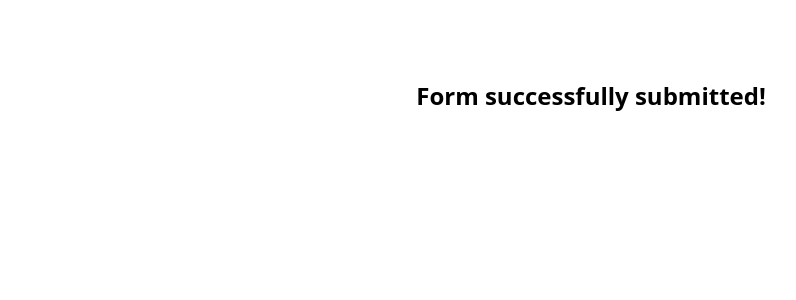
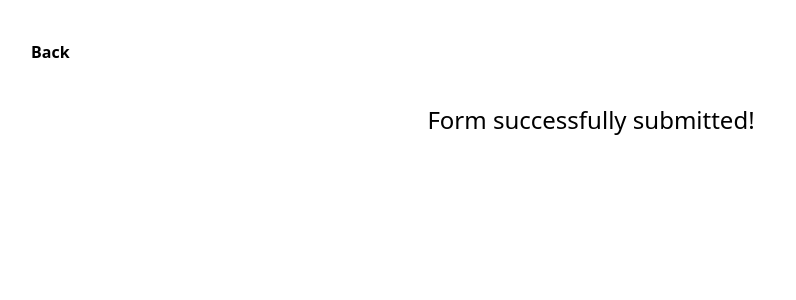
Before and after one commit to valtism/climb-tags, a Next.js app: page /success in a window 1280 px wide. Shown: the top 300 px of the page, without its empty margins (49-845 px from the left). Built offline with nearby package versions, Linux system fonts and the light colour scheme.

Commit message:
Touch up success page

```diff
--- a/pages/success.tsx
+++ b/pages/success.tsx
@@ -1,7 +1,14 @@
+import Link from "next/link";
+
 export default function Success() {
   return (
-    <div className="w-full flex justify-center p-20 text-2xl font-bold">
-      Form successfully submitted!
+    <div className="px-20 py-10">
+      <Link href={"/"}>
+        <a className="font-bold">Back</a>
+      </Link>
+      <div className="pt-10 w-full flex justify-center text-2xl">
+        Form successfully submitted!
+      </div>
     </div>
   );
 }
```
